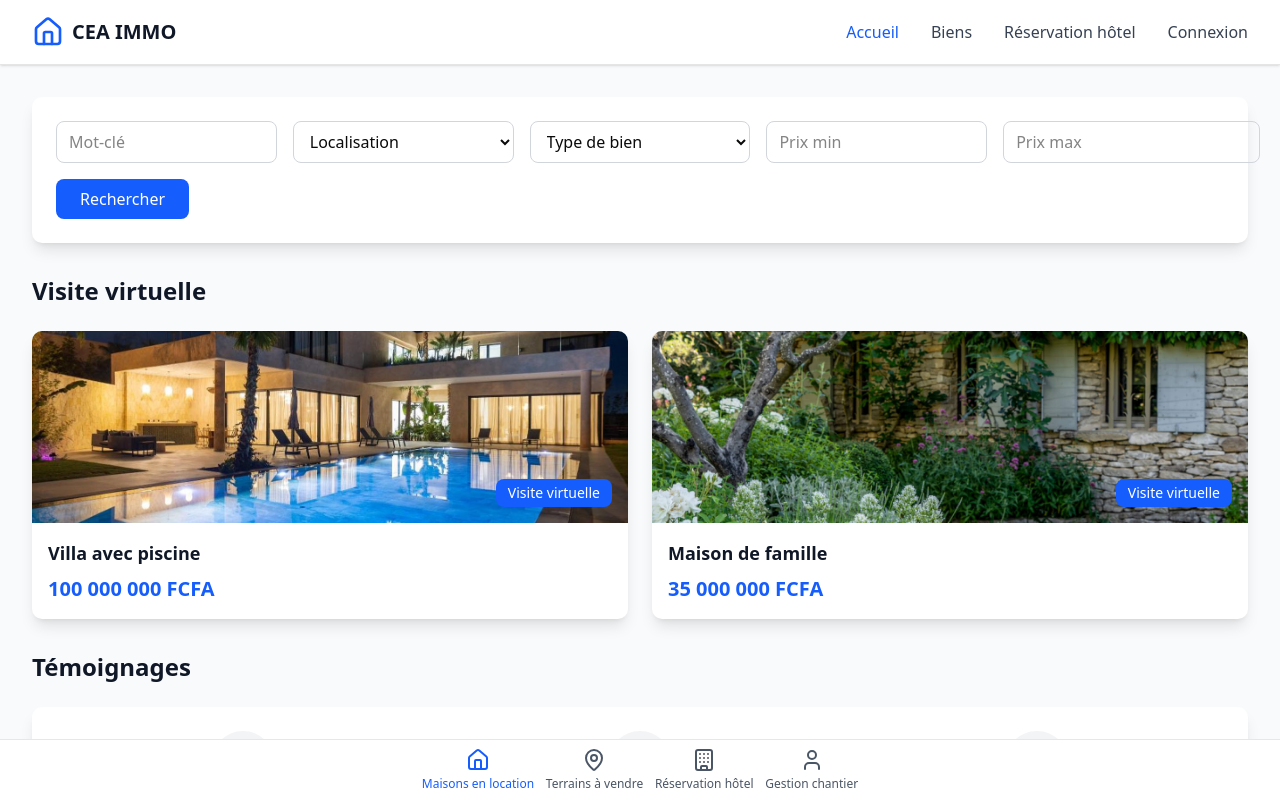
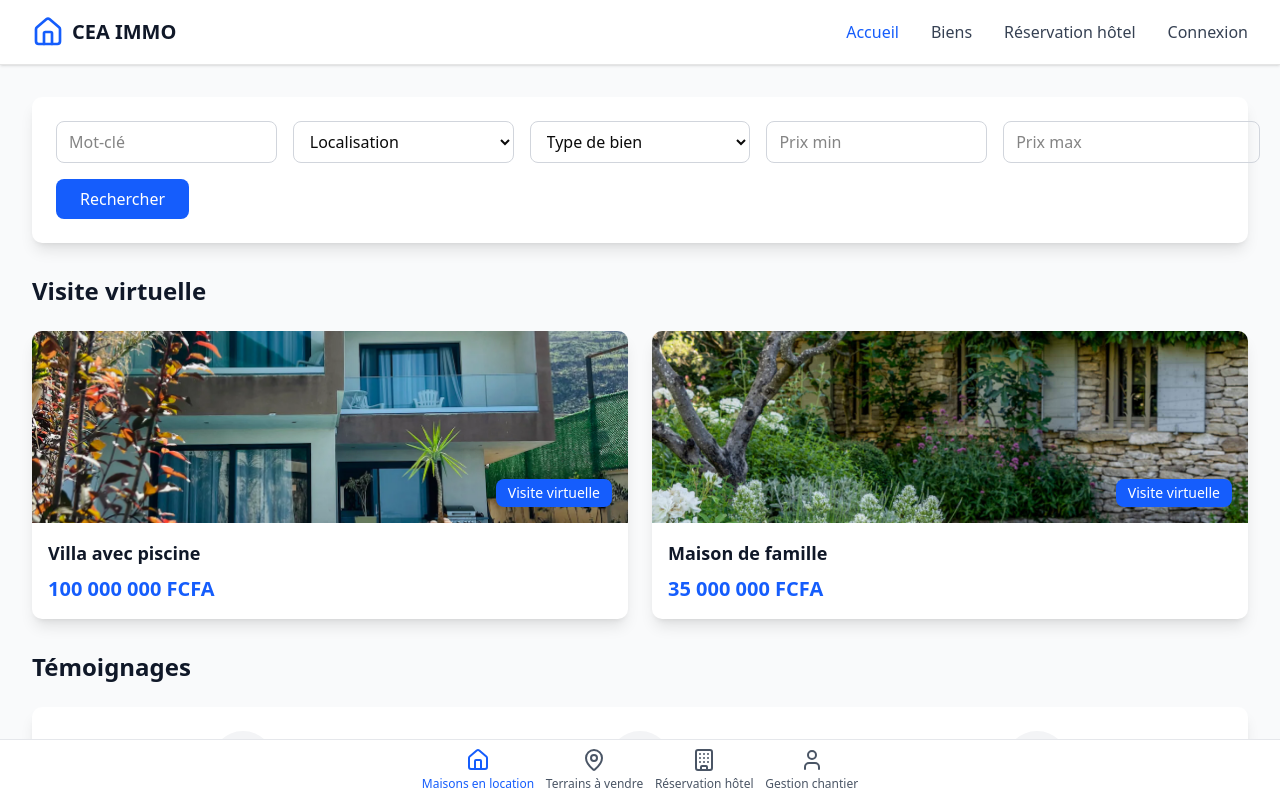
Before and after one commit to zorothecoder00/ceaImmo, a Next.js app: page / in a window 1280 px wide. Shown: the top 800 px of the page. Built offline with nearby package versions, Linux system fonts and the light colour scheme; no server answers.

Commit message:
Modification de l'image sur la page d'accueil

```diff
--- a/src/app/page.tsx
+++ b/src/app/page.tsx
@@ -26,7 +26,7 @@ export default function HomePage()
       id: 1,
       title: 'Villa avec piscine',
       price: '100 000 000 FCFA',
-      image: '/villapiscine0.jfif',
+      image: '/villapiscine.webp',
       type: 'villa'
     },
     {
```
